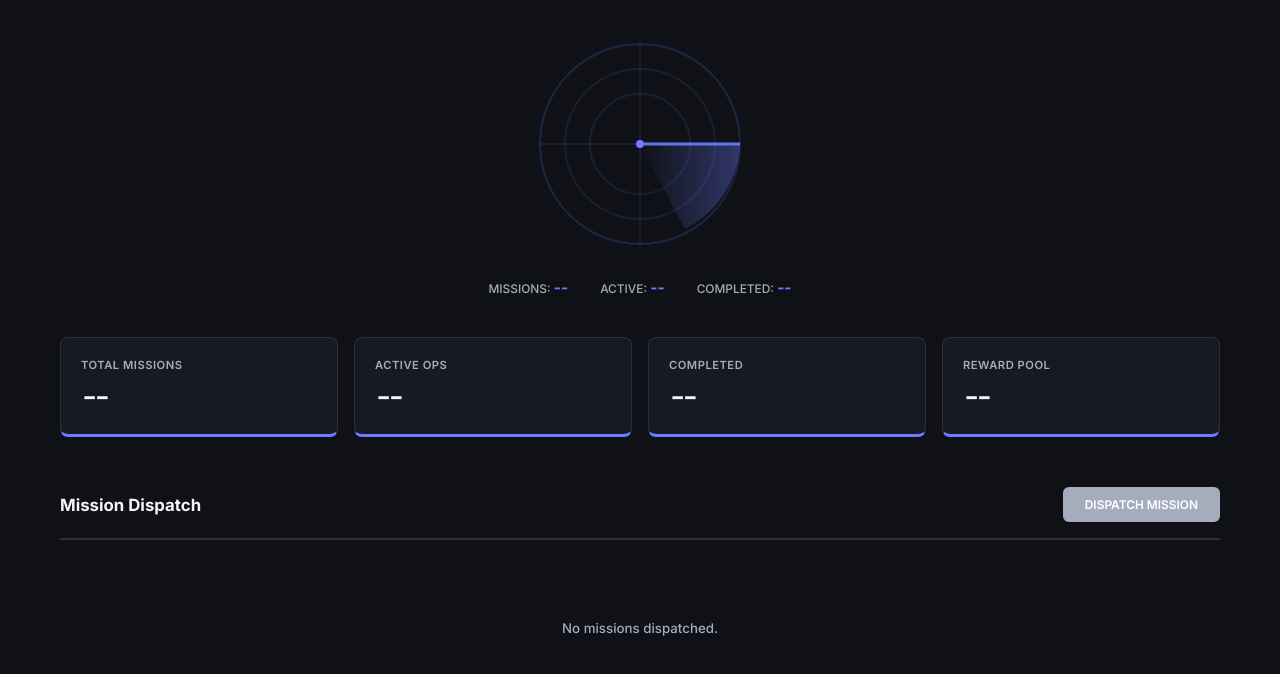
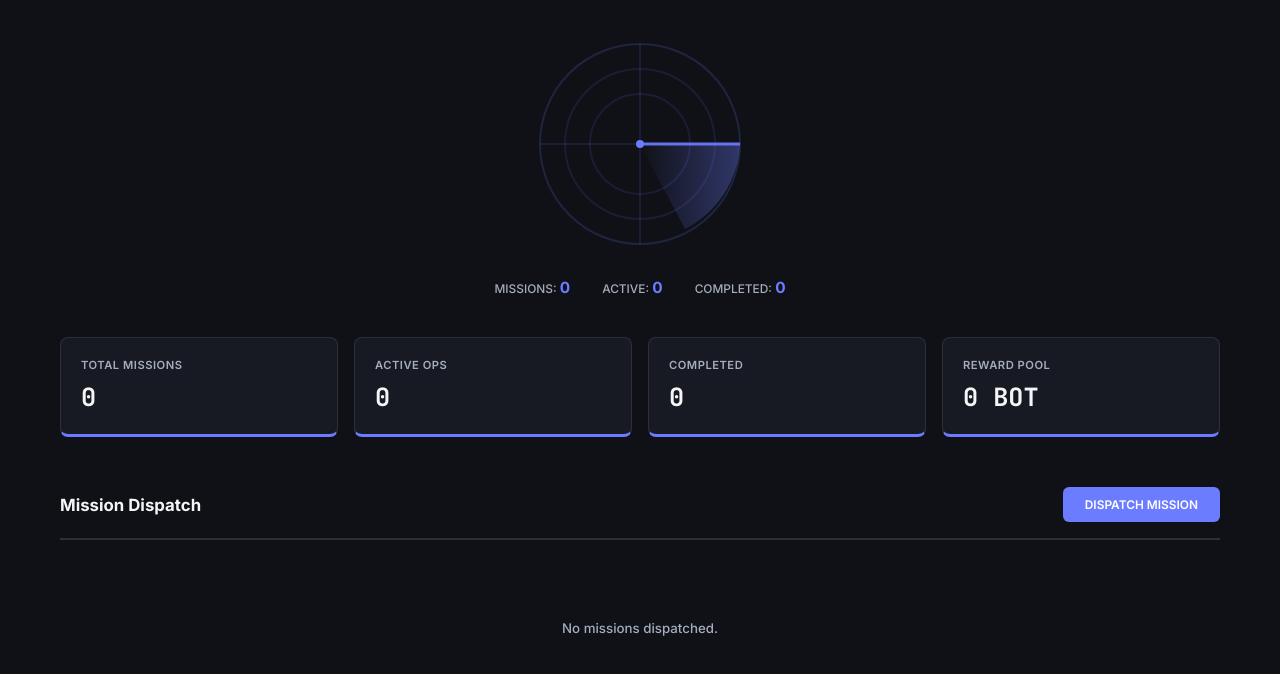
Before and after one commit to elricronald6-cell/OP-Grid, a website: page index.html in a window 1280 px wide. Shown: the part 70-744 px from the top of the page. Drawn offline with nearby package versions, Linux system fonts and the light colour scheme.

Commit message:
Update index.html

```diff
--- a/index.html
+++ b/index.html
@@ -427,7 +427,7 @@ body{
    OpGrid — Mission Dispatch Platform
    ==================================================================== */
 
-const CONTRACT_ADDRESS = "0x0000000000000000000000000000000000000000";
+const CONTRACT_ADDRESS = "0xb80DC17743363861d0991601CBeD7B2253dDb89d";
 const CONTRACT_DEPLOYED = CONTRACT_ADDRESS !== "0x0000000000000000000000000000000000000000";
 
 const BOTCHAIN_TESTNET = {
```
